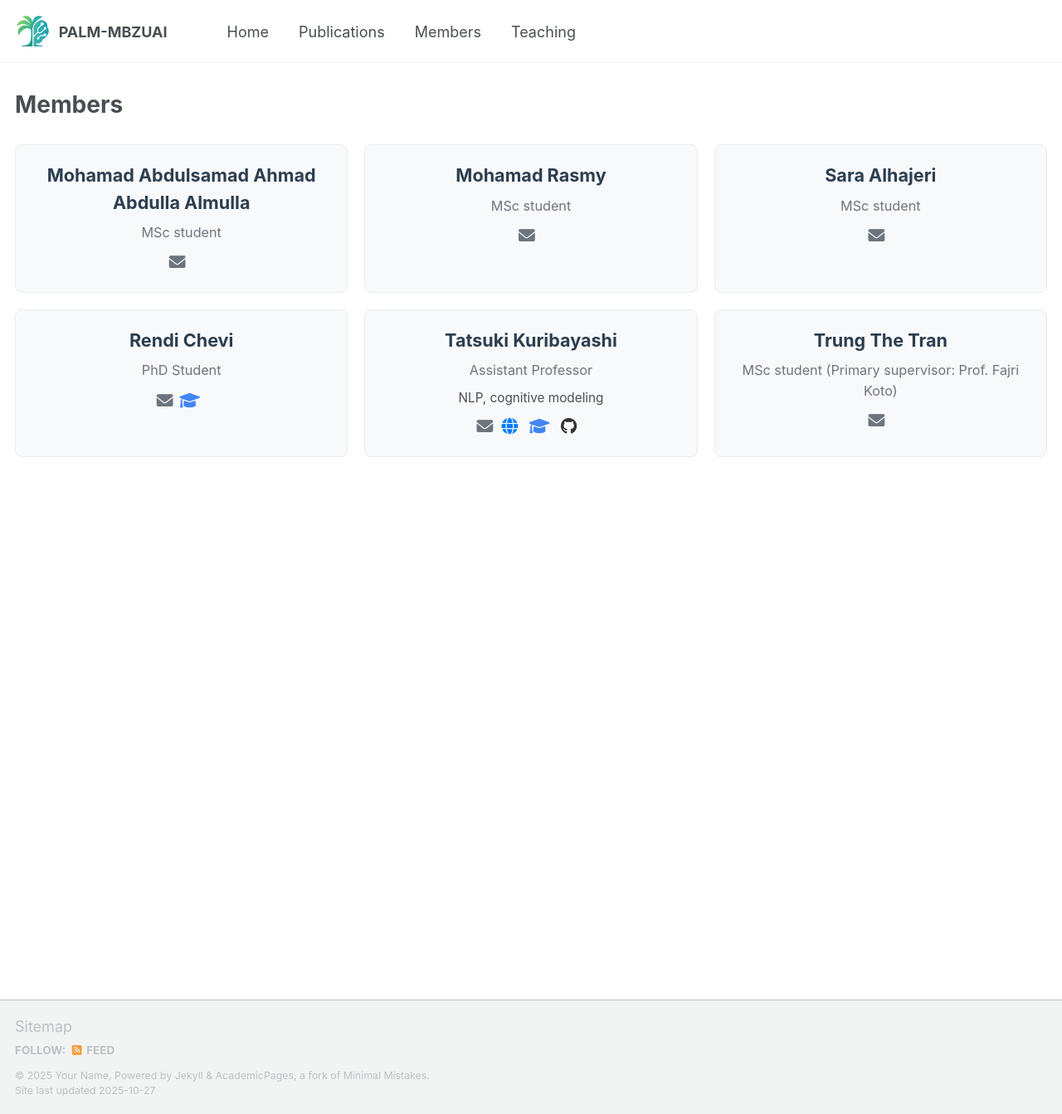
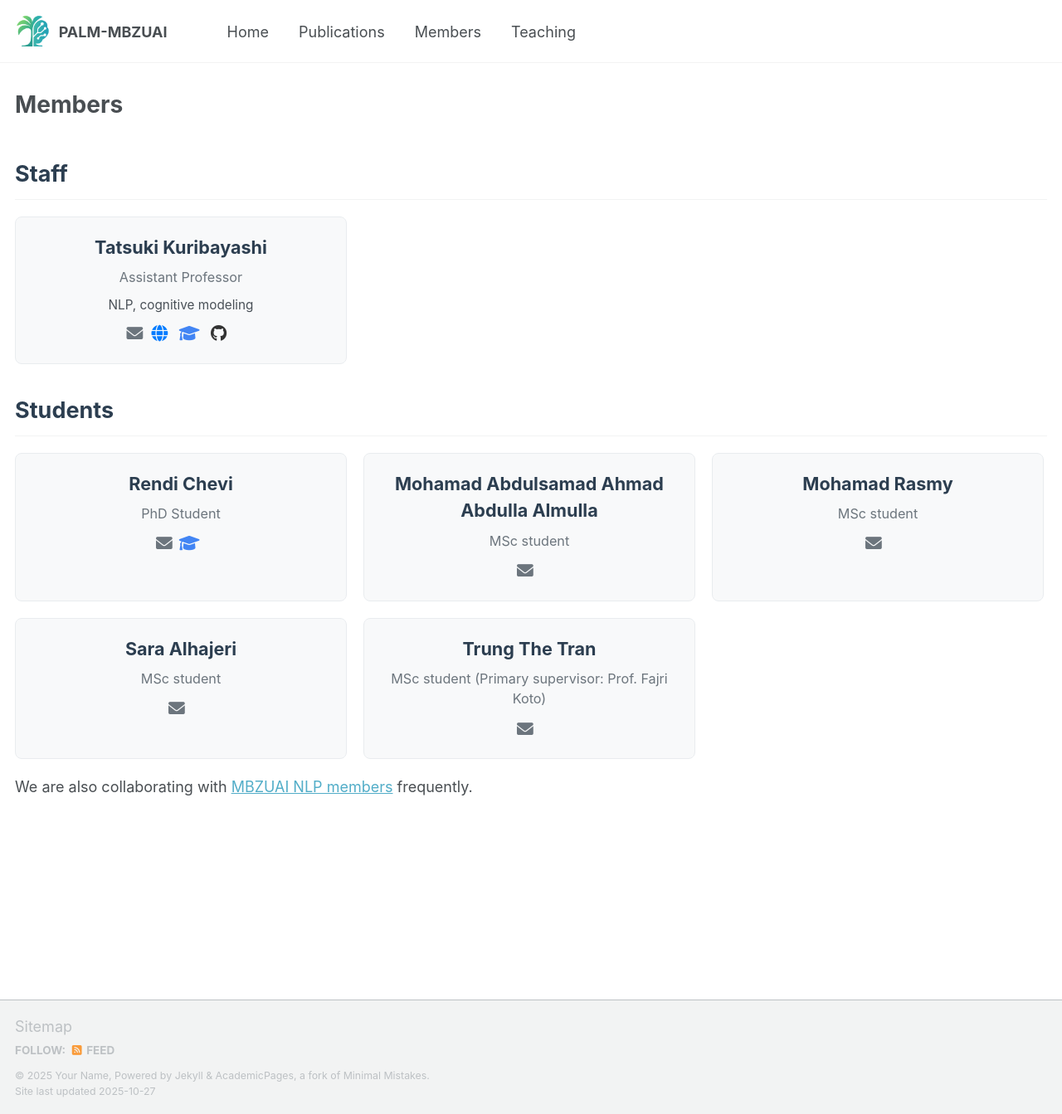
Before and after one commit to palm-mbzuai/palm-mbzuai, a Jekyll site: the page built from _pages/members.md, in a window 1280 px wide and 1343 px high. Shown: the whole window at 83% size. Built offline with Jekyll 4.4.1, drawn with Linux system fonts in a browser that asks for light colours; a script that is not in the unit is left out.

Commit message:
minor fix

```diff
--- a/_pages/members.md
+++ b/_pages/members.md
@@ -10,9 +10,10 @@ author_profile: false
 <style>
 .members-grid {
   display: grid;
-  grid-template-columns: repeat(auto-fit, minmax(300px, 1fr));
+  grid-template-columns: repeat(auto-fit, minmax(300px, 400px));
   gap: 20px;
   margin: 20px 0;
+  justify-content: start;
 }
 
 .member-card {
@@ -22,6 +23,8 @@ author_profile: false
   padding: 20px;
   text-align: center;
   transition: box-shadow 0.3s ease;
+  max-width: 400px;
+  width: 100%;
 }
 
 .member-card:hover {
@@ -126,7 +129,53 @@ author_profile: false
 }
 </style>
 
+<h2 class="section-title">Staff</h2>
 <div class="members-grid">
+  <div class="member-card">
+    <div class="member-name">Tatsuki Kuribayashi</div>
+    <div class="member-role">Assistant Professor</div>
+    <div class="member-research">NLP, cognitive modeling</div>
+    <div class="member-icons">
+      <div class="member-email">
+        <a href="mailto:Tatsuki.Kuribayashi@mbzuai.ac.ae">
+          <i class="fas fa-envelope"></i>
+        </a>
+      </div>
+      <div class="member-website">
+        <a href="https://kuribayashi4.github.io/" target="_blank" rel="noopener noreferrer">
+          <i class="fas fa-globe website-icon"></i>
+        </a>
+        <a href="https://scholar.google.co.jp/citations?user=-bqmkaAAAAAJ" target="_blank" rel="noopener noreferrer">
+          <i class="fas fa-graduation-cap scholar-icon"></i>
+        </a>
+        <a href="https://github.com/kuribayashi4" target="_blank" rel="noopener noreferrer">
+          <i class="fab fa-github github-icon"></i>
+        </a>
+      </div>
+    </div>
+  </div>
+</div>
+
+<h2 class="section-title">Students</h2>
+<div class="members-grid">
+  <div class="member-card">
+    <div class="member-name">Rendi Chevi</div>
+    <div class="member-role">PhD Student</div>
+    <div class="member-research"></div>
+    <div class="member-icons">
+      <div class="member-email">
+        <a href="mailto:Rendi.Chevi@mbzuai.ac.ae">
+          <i class="fas fa-envelope"></i>
+        </a>
+      </div>
+      <div class="member-website">
+        <a href="https://scholar.google.com/citations?user=gU1JEeYAAAAJ" target="_blank" rel="noopener noreferrer">
+          <i class="fas fa-graduation-cap scholar-icon"></i>
+        </a>
+      </div>
+    </div>
+  </div>
+
   <div class="member-card">
     <div class="member-name">Mohamad Abdulsamad Ahmad Abdulla Almulla</div>
     <div class="member-role">MSc student</div>
@@ -167,46 +216,6 @@ author_profile: false
   </div>
 
   <div class="member-card">
-    <div class="member-name">Rendi Chevi</div>
-    <div class="member-role">PhD Student</div>
-    <div class="member-research"></div>
-    <div class="member-icons">
-      <div class="member-email">
-        <a href="mailto:Rendi.Chevi@mbzuai.ac.ae">
-          <i class="fas fa-envelope"></i>
-        <a href="https://scholar.google.com/citations?user=gU1JEeYAAAAJ" target="_blank" rel="noopener noreferrer">
-          <i class="fas fa-graduation-cap scholar-icon"></i>
-        </a>
-        </a>
-      </div>
-    </div>
-  </div>
-
-  <div class="member-card">
-    <div class="member-name">Tatsuki Kuribayashi</div>
-    <div class="member-role">Assistant Professor</div>
-    <div class="member-research">NLP, cognitive modeling</div>
-    <div class="member-icons">
-      <div class="member-email">
-        <a href="mailto:Tatsuki.Kuribayashi@mbzuai.ac.ae">
-          <i class="fas fa-envelope"></i>
-        </a>
-      </div>
-      <div class="member-website">
-        <a href="https://kuribayashi4.github.io/" target="_blank" rel="noopener noreferrer">
-          <i class="fas fa-globe website-icon"></i>
-        </a>
-        <a href="https://scholar.google.co.jp/citations?user=-bqmkaAAAAAJ" target="_blank" rel="noopener noreferrer">
-          <i class="fas fa-graduation-cap scholar-icon"></i>
-        </a>
-        <a href="https://github.com/kuribayashi4" target="_blank" rel="noopener noreferrer">
-          <i class="fab fa-github github-icon"></i>
-        </a>
-      </div>
-    </div>
-  </div>
-
-  <div class="member-card">
     <div class="member-name">Trung The Tran</div>
     <div class="member-role">MSc student (Primary supervisor: Prof. Fajri Koto)</div>
     <div class="member-research"></div>
@@ -218,5 +227,7 @@ author_profile: false
       </div>
     </div>
   </div>
-
 </div>
+<div>
+We are also collaborating with <a href="https://mbzuai.ac.ae/study/faculty-directory/?department=natural-language-processing-department">MBZUAI NLP members</a> frequently.
+</div>
```
Also changed, not shown: _pages/about.md (+1 -1 lines).
